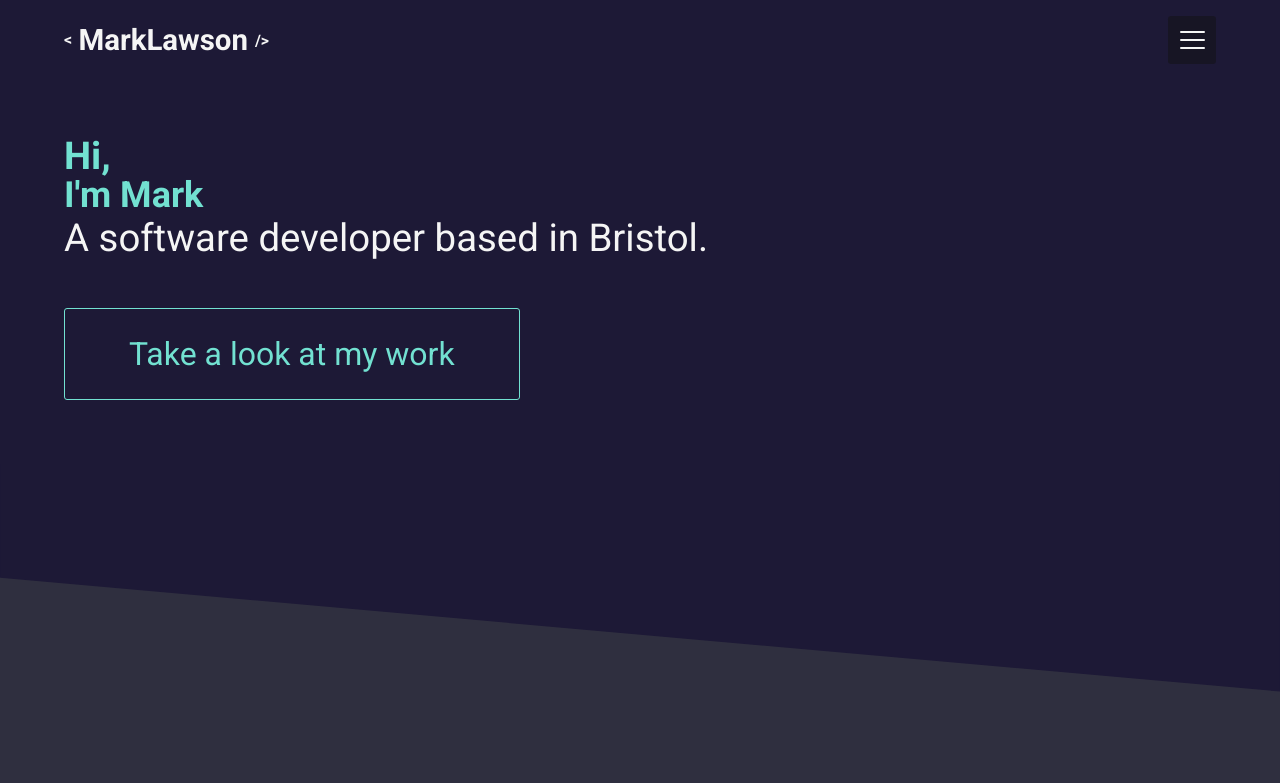
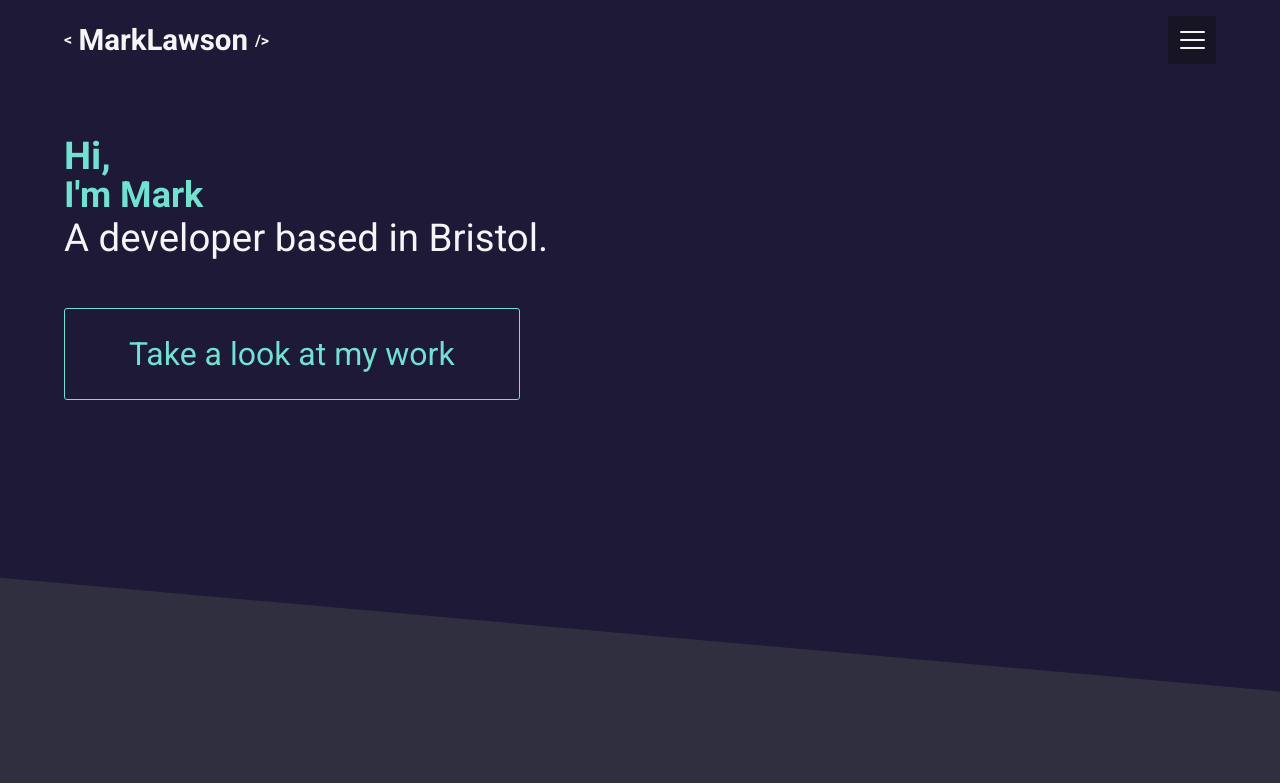
Before and after one commit to walkonmars36/portfolio-react-july-22, a React (Create React App) app: page / in a window 1280 px wide. Shown: the top 783 px of the page. Built offline with nearby package versions, Linux system fonts and the light colour scheme.

Commit message:
edited hero text to test netlify deployment

```diff
--- a/src/components/Hero/Hero.jsx
+++ b/src/components/Hero/Hero.jsx
@@ -11,7 +11,7 @@ const Hero = () => {
           <p className="hero__title-name">
             <span>Hi,</span> <br /> I'm Mark
           </p>
-          <h1 className="hero__title-heading">A software developer based in Bristol.</h1>
+          <h1 className="hero__title-heading">A developer based in Bristol.</h1>
         </div>
         <HeroBtn />
       </div>
```
